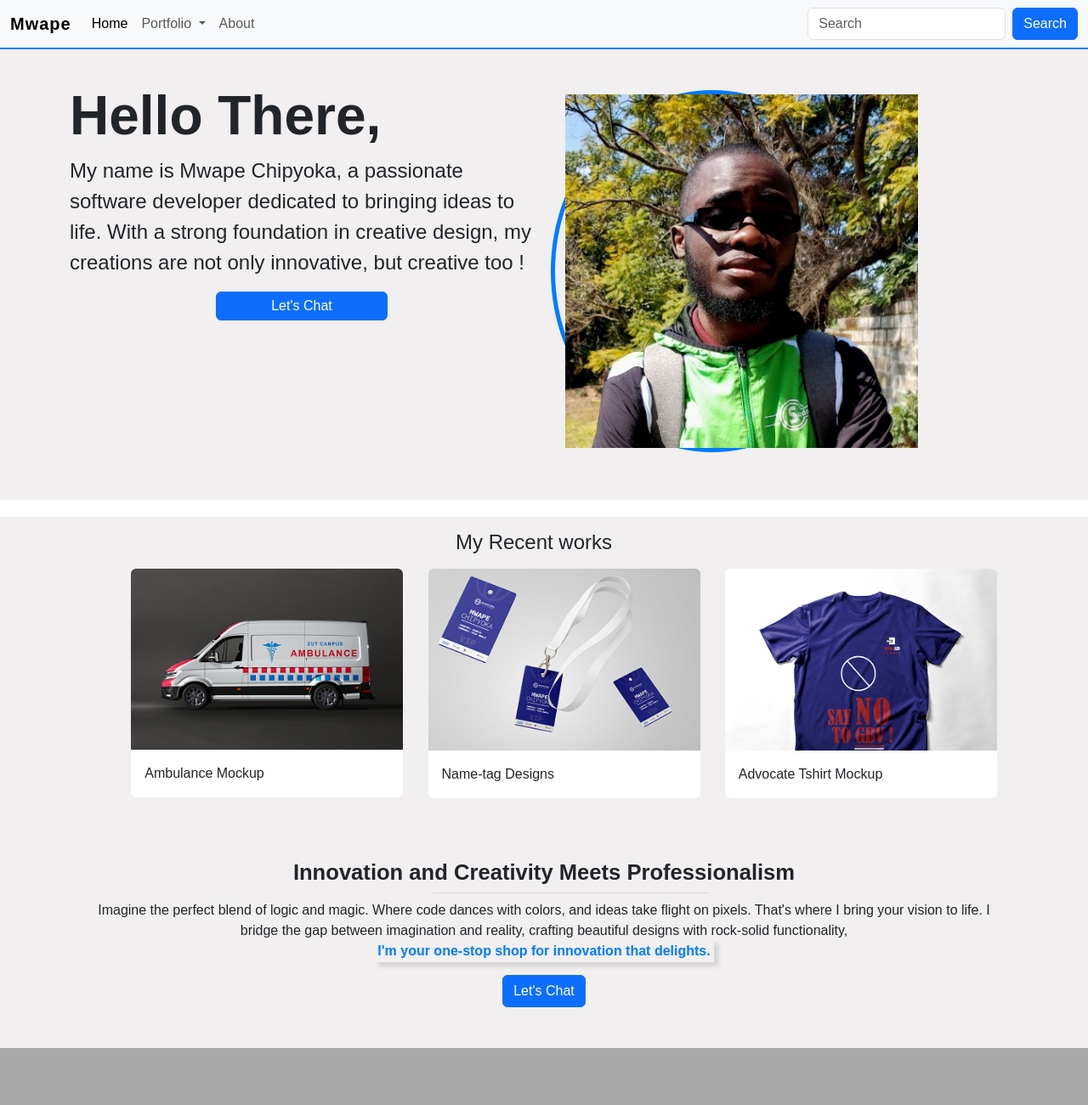
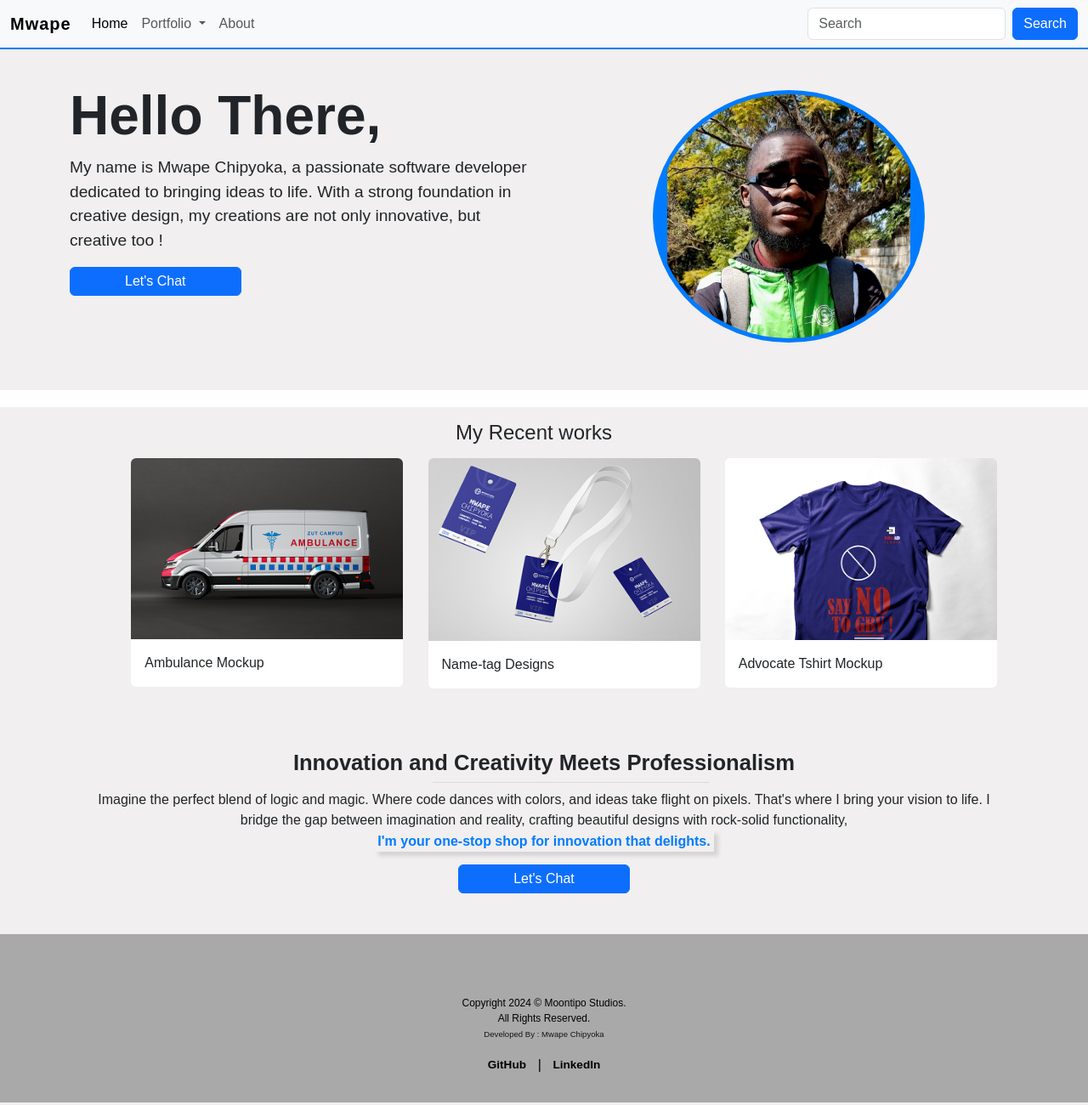
Before and after one commit to Chipyoka/MC_portfolio, a website built with Parcel: page src/index.html in a window 1280 px wide. Shown: the top 1300 px of the page at 85% size. Built offline with nearby package versions, Linux system fonts and the light colour scheme.

Commit message:
Updated content

```diff
--- a/package.json
+++ b/package.json
@@ -5,8 +5,8 @@
   "source": "index.html",
   "scripts": {
     "start": "parcel serve src/index.html --public-url / --dist-dir dist",
-    "prebuild" : "npx rimraf build",
-    "build" : "parcel build --public-url / src/index.html --dist-dir build ",
+    "prebuild": "npx rimraf build",
+    "build": "parcel build --public-url / src/index.html --dist-dir build ",
     "test": "echo \"Error: no test specified\" && exit 1"
   },
   "overrides": {
@@ -16,7 +16,9 @@
   "author": "Mwape Chipyoka",
   "license": "ISC",
   "devDependencies": {
+    "@parcel/packager-raw-url": "^2.11.0",
     "@parcel/transformer-sass": "^2.11.0",
+    "@parcel/transformer-webmanifest": "^2.11.0",
     "parcel": "^2.11.0"
   },
   "dependencies": {
--- a/src/css/style.scss
+++ b/src/css/style.scss
@@ -74,7 +74,7 @@ section.hero{
     font-size: 1rem;
 }
 .welcome-txt p{
-    font-size: 1.5rem;
+    font-size: 1.2rem;
 }
 .welcome-txt h4 span.des{
     color: $custom-secondary-color;
@@ -181,11 +181,28 @@ header{
  .sm-show{
     display: none;
  }
-//portfolio
+.git, .linked{
+    font-size: .85rem;
+    text-decoration: none;
+    color: black;
+    font-weight: 600;
+    margin: 0 .5em;
+    padding: 0 .5em;
+}
 
+.git:hover, .linked:hover{
+    color: #007bff;
+}
+.git:focus, .linked:focus{
+    color: #007bff;
+}
 
-//About
-
+.lookup{
+    font-size: .85em;
+    width: 50%;
+    font-weight: 500;
+    padding: .5em 4em;
+}
 
 //media queries
 @media screen and (max-width: 767px){
@@ -196,6 +213,11 @@ header{
 header{
     padding: 0;
     margin: 0;
+}
+.chat-container{
+    display: flex;
+    align-items: center;
+    justify-content: center;
 }
 .sm-show{
     display: block;
@@ -250,3 +272,18 @@ header{
        height: auto;
     }
 }
+aside.hero-1{
+    justify-content: center;
+    align-items: center;
+    display: flex;
+    margin-left: 8em;
+    background-color: #007bff;
+    overflow: hidden;
+    height: auto;
+    max-width: 20rem;
+    object-fit: cover;
+}
+.hero-1 img{
+   max-width: 100%;
+   height: auto;
+}
--- a/src/index.html
+++ b/src/index.html
@@ -5,8 +5,11 @@
 		<meta name="viewport" content="width=device-width, initial-scale=1" />
 		<title>Mwape Chipyoka</title>
 		<link rel="stylesheet" href="css/style.scss" />
+		<link rel="icon" href="logo32.ico" />
 		<script type="module" src="js/main.js"></script>
-
+		<meta name="theme-color" content="#007bff" />
+		<meta name="description" content="Personal Portfolio: Multimedia Class Project" />
+		<link rel="manifest" href="../manifest.json" />
 	</head>
 	<body>
 		<!-- Header -->
@@ -82,7 +85,7 @@
 							bringing ideas to life. With a strong foundation in creative design, my
 							creations are not only innovative, but creative too !
 						</p>
-						<div class="container-custom">
+						<div class=" chat-container">
 							<a
 								target="_blank"
 								href="https://wa.me/message/XZIAKXPPBM7PH1"
@@ -167,7 +170,7 @@
 					<a
 						target="_blank"
 						href="https://wa.me/message/XZIAKXPPBM7PH1"
-						class="btn btn-primary"
+						class="btn chat btn-primary"
 						>Let's Chat</a
 					>
 				</div>
@@ -181,6 +184,14 @@
 					<span class="by"> Developed By : Mwape Chipyoka</span>
 				</p>
 			</div>
+			<div class="container-custom">
+				<a class="git" target="_blank" href="https://github.com/Chipyoka">GitHub</a>|<a
+					class="linked"
+					target="_blank"
+					href="https://www.linkedin.com/in/chipyoka-mwape-8b897623b"
+					>LinkedIn</a
+				>
+			</div>
 		</footer>
 	</body>
 </html>
```
Also changed, not shown: src/about.html (+26 -16 lines), src/class_work.html (+46 -17 lines), src/graphic_design.html (+16 -0 lines), src/ui_design.html (+17 -3 lines), manifest.json, src/logo32.ico (added), 1 other file.
